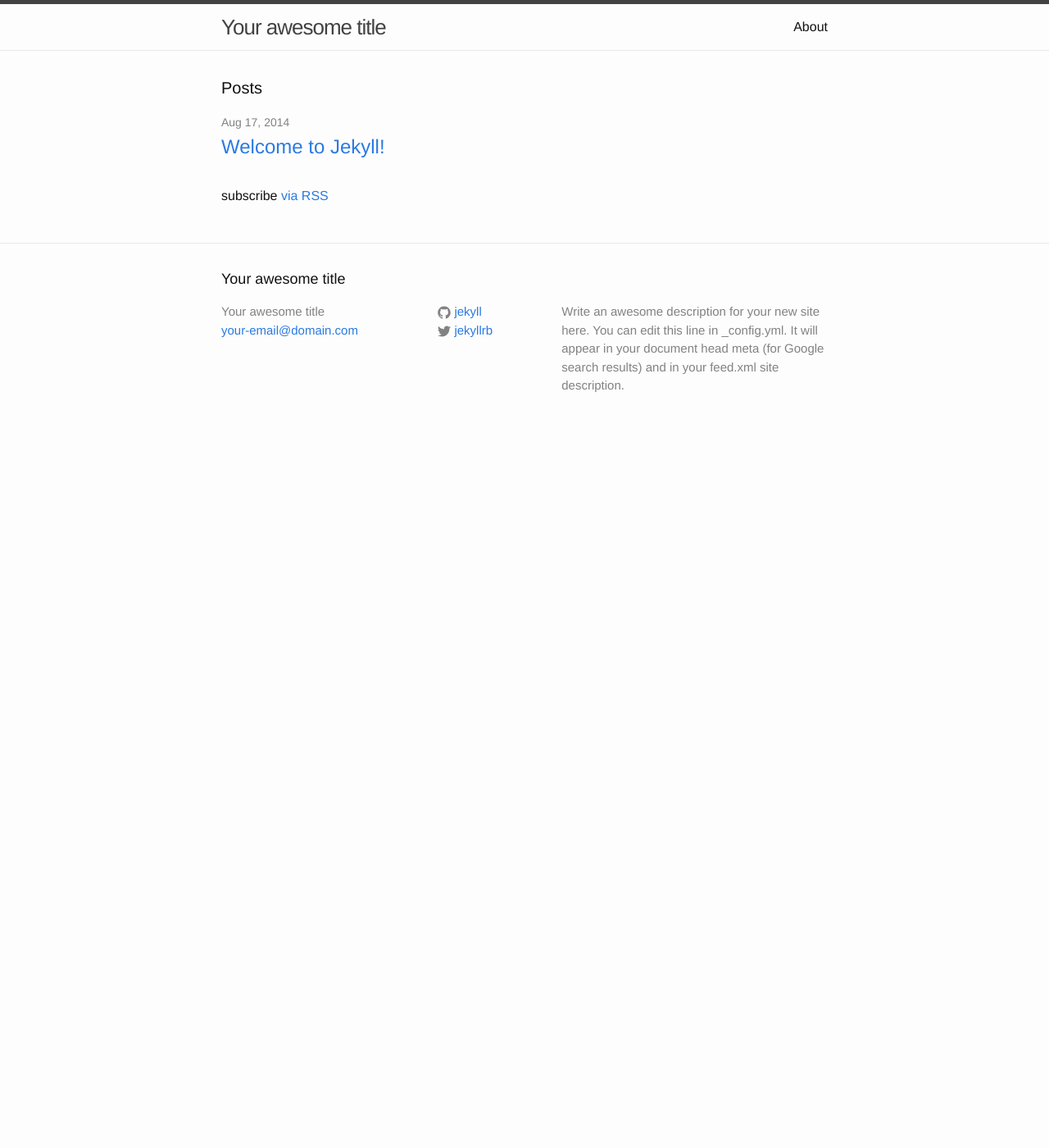
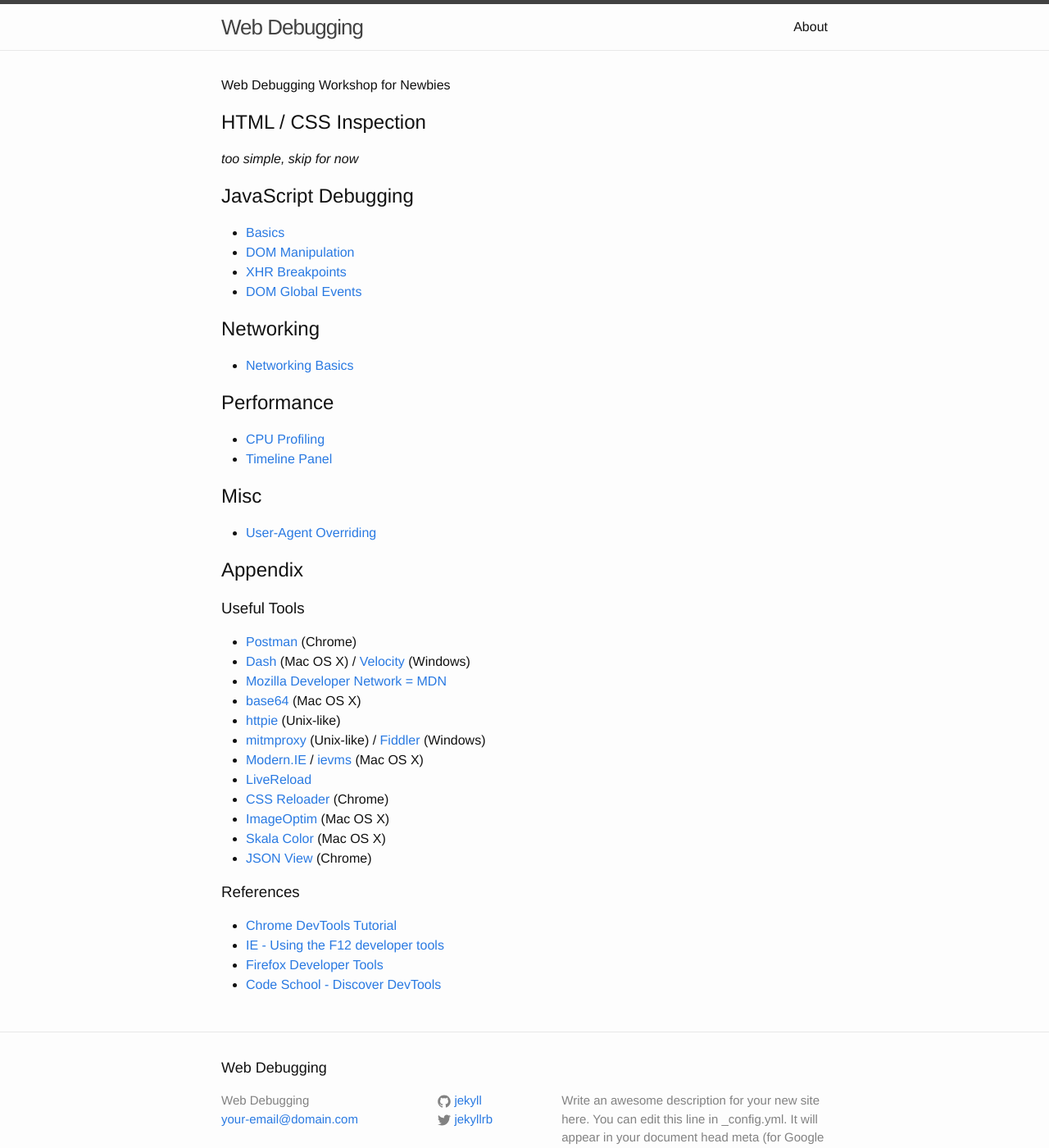
Before and after one commit to chitsaou/web-debugging-workshop, a Jekyll site: the page built from index.md, in a window 1280 px wide and 1400 px high. Shown: the whole window at 82% size. Built offline with Jekyll 4.4.1, drawn with Linux system fonts in a browser that asks for light colours.

Commit message:
setup something

```diff
--- a/_config.yml
+++ b/_config.yml
@@ -1,5 +1,5 @@
 # Site settings
-title: Your awesome title
+title: Web Debugging
 email: your-email@domain.com
 description: > # this means to ignore newlines until "baseurl:"
   Write an awesome description for your new site here. You can edit this
@@ -12,3 +12,11 @@ github_username:  jekyll
 
 # Build settings
 markdown: kramdown
+
+defaults:
+  -
+    scope:
+      path: ""
+      type: "page"
+    values:
+      layout: "empty"
--- a/index.html
+++ /dev/null
@@ -1,23 +0,0 @@
----
-layout: default
----
-
-<div class="home">
-
-  <h1 class="page-heading">Posts</h1>
-
-  <ul class="post-list">
-    {% for post in site.posts %}
-      <li>
-        <span class="post-meta">{{ post.date | date: "%b %-d, %Y" }}</span>
-
-        <h2>
-          <a class="post-link" href="{{ post.url | prepend: site.baseurl }}">{{ post.title }}</a>
-        </h2>
-      </li>
-    {% endfor %}
-  </ul>
-
-  <p class="rss-subscribe">subscribe <a href="{{ "/feed.xml" | prepend: site.baseurl }}">via RSS</a></p>
-
-</div>
--- /dev/null
+++ b/index.md
@@ -0,0 +1,72 @@
+---
+layout: default
+---
+<!--
+<div class="home">
+
+  <h1 class="page-heading">Posts</h1>
+
+  <ul class="post-list">
+    {% for post in site.posts %}
+      <li>
+        <span class="post-meta">{{ post.date | date: "%b %-d, %Y" }}</span>
+
+        <h2>
+          <a class="post-link" href="{{ post.url | prepend: site.baseurl }}">{{ post.title }}</a>
+        </h2>
+      </li>
+    {% endfor %}
+  </ul>
+
+</div>
+ -->
+
+Web Debugging Workshop for Newbies
+
+## HTML / CSS Inspection
+
+*too simple, skip for now*
+
+## JavaScript Debugging
+
+* [Basics](js/basics.html)
+* [DOM Manipulation](js/dom.html)
+* [XHR Breakpoints](js/xhr.html)
+* [DOM Global Events](js/dom.html)
+
+## Networking
+
+* [Networking Basics](network/basics.html)
+
+## Performance
+
+* [CPU Profiling](performance/cpu.html)
+* [Timeline Panel](performance/timeline.html)
+
+## Misc
+
+* [User-Agent Overriding](misc/ua-overriding.html)
+
+## Appendix
+
+### Useful Tools
+
+* [Postman](http://www.getpostman.com/) (Chrome)
+* [Dash](http://kapeli.com/dash) (Mac OS X) / [Velocity](http://velocity.silverlakesoftware.com/) (Windows)
+* [Mozilla Developer Network = MDN](https://developer.mozilla.org/)
+* [base64](https://developer.apple.com/library/mac/documentation/Darwin/Reference/Manpages/man1/base64.1.html) (Mac OS X)
+* [httpie](https://github.com/jakubroztocil/httpie) (Unix-like)
+* [mitmproxy](http://mitmproxy.org/) (Unix-like) / [Fiddler](http://www.telerik.com/fiddler) (Windows)
+* [Modern.IE](https://modern.ie/) / [ievms](https://github.com/xdissent/ievms) (Mac OS X)
+* [LiveReload](http://livereload.com/)
+* [CSS Reloader](https://chrome.google.com/webstore/detail/css-reloader/dnfpcpfijpdhabaoieccoclghgplmpbd) (Chrome)
+* [ImageOptim](https://imageoptim.com/) (Mac OS X)
+* [Skala Color](http://bjango.com/mac/skalacolor/) (Mac OS X)
+* [JSON View](https://chrome.google.com/webstore/detail/jsonview/chklaanhfefbnpoihckbnefhakgolnmc) (Chrome)
+
+### References
+
+* [Chrome DevTools Tutorial](https://developer.chrome.com/devtools/index)
+* [IE - Using the F12 developer tools](http://msdn.microsoft.com/library/ie/bg182326)
+* [Firefox Developer Tools](https://developer.mozilla.org/en-US/docs/Tools)
+* [Code School - Discover DevTools](https://www.codeschool.com/courses/discover-devtools)
```
Also changed, not shown: _layouts/empty.html (added, +13 -0 lines), _posts/2014-08-17-welcome-to-jekyll.markdown (deleted, +0 -25 lines), js/basics.md (added, +4 -0 lines).
